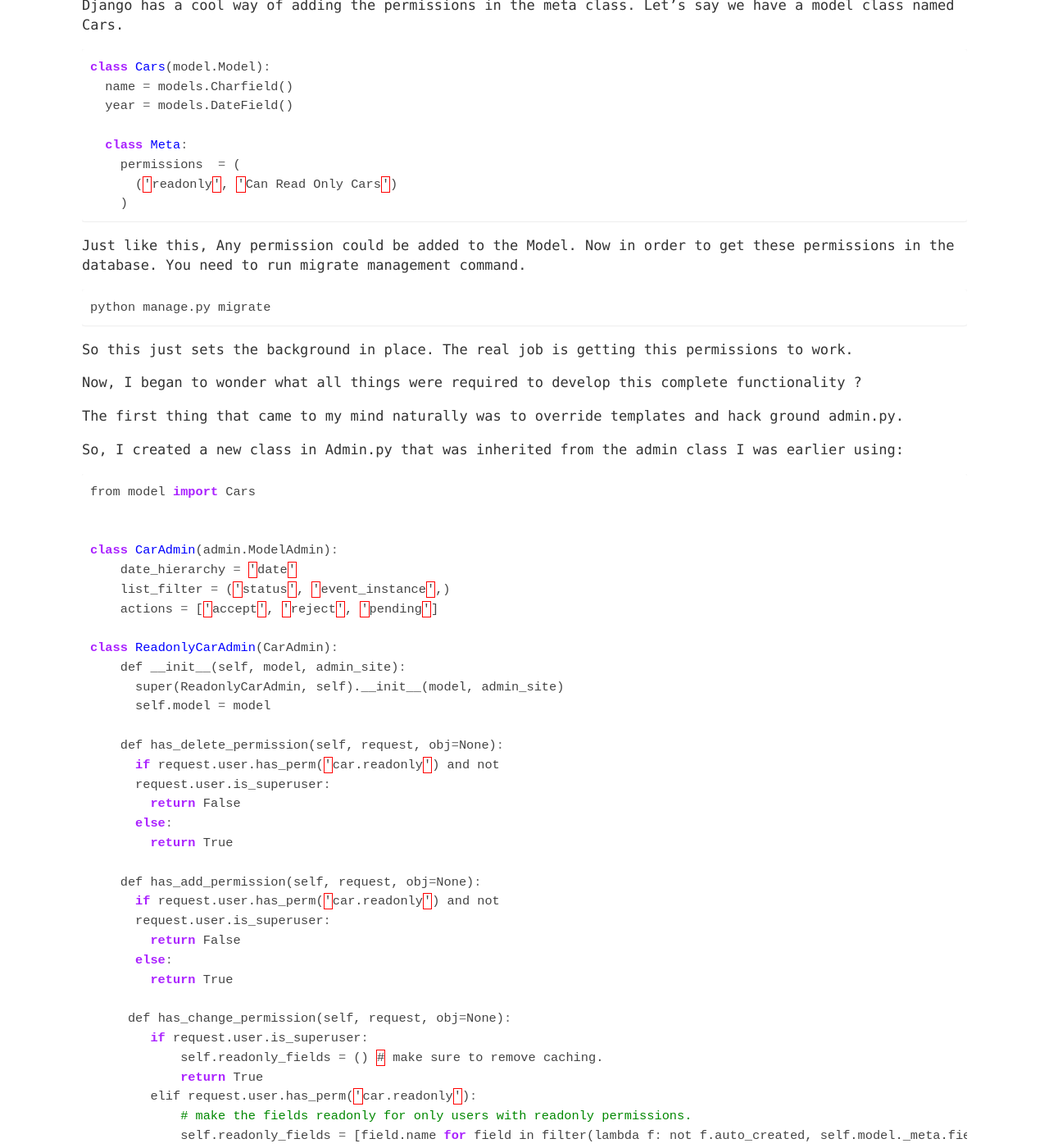
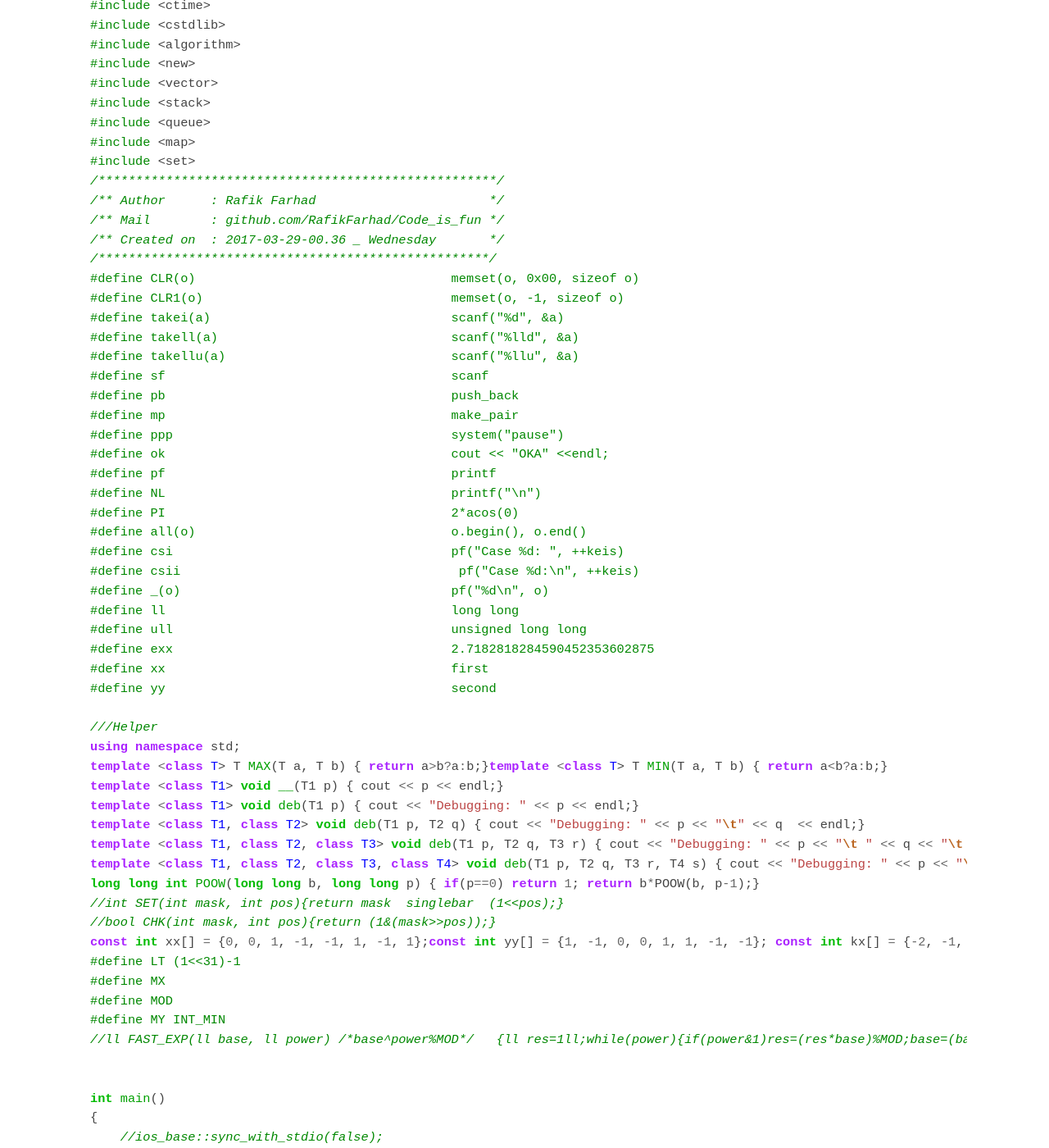
Before and after one commit to RafikFarhad/WhitePaper, a Jekyll site: the page built from _posts/2017-03-26-Updated-PreCode.md, in a window 1280 px wide and 1400 px high, scrolled down 418 px. Shown: the whole window at 82% size. Built offline with Jekyll 4.4.1, drawn with Linux system fonts in a browser that asks for light colours; comment, search, counter and statistics services are not loaded; some of the changed text lies outside the part shown.

Commit message:
1st post

```diff
--- a/_posts/2017-03-26-Updated-PreCode.md
+++ b/_posts/2017-03-26-Updated-PreCode.md
@@ -1,140 +1,104 @@
 ---
 layout: post
 title: "Updated PreCode"
-description: "Guide to setup readonly mode for some users in django admin"
+description: "PreCode for ACM"
 category: articles
-tags: [python, django, django-admin]
+tags: [c++, precode, voot_sust]
 comments: false
 ---
 
-Last week, I came across an interesting problem at work. The problem was to get read only users in a Django based application.
+Updated on: 27-03-2017
 
-But doing so was not very simple because there is no read only mode for users
-in Django. In order to solve this, I first started reading answers on stack
-overflow. Some of those links did pointed me to a correct route. Here, I will
-document the whole process so that it could help others and serve as a reminder
-for me as well.
+{% highlight c++ %}
 
-First of all, the whole system of authentication in any system originates from
-permissions. The basis permissions are. Read, Write, Execute. in Unix (chmod is
-used to set permissions).
+/*Winter is coming*/
 
 
-Django has a cool way of adding the permissions in the meta class. Let's say we
-have a model class named Cars.
+#include <cstdio>
+#include <iostream>
+#include <string>
+#include <cstring>
+#include <math.h>
+#include <ctime>
+#include <cstdlib>
+#include <algorithm>
+#include <new>
+#include <vector>
+#include <stack>
+#include <queue>
+#include <map>
+#include <set>
+/*****************************************************/
+/** Author      : Rafik Farhad                       */
+/** Mail        : github.com/RafikFarhad/Code_is_fun */
+/** Created on  : 2017-03-29-00.36 _ Wednesday       */
+/****************************************************/
+#define CLR(o)                                  memset(o, 0x00, sizeof o)
+#define CLR1(o)                                 memset(o, -1, sizeof o)
+#define takei(a)                                scanf("%d", &a)
+#define takell(a)                               scanf("%lld", &a)
+#define takellu(a)                              scanf("%llu", &a)
+#define sf                                      scanf
+#define pb                                      push_back
+#define mp                                      make_pair
+#define ppp                                     system("pause")
+#define ok                                      cout << "OKA" <<endl;
+#define pf                                      printf
+#define NL                                      printf("\n")
+#define PI                                      2*acos(0)
+#define all(o)                                  o.begin(), o.end()
+#define csi                                     pf("Case %d: ", ++keis)
+#define csii                                     pf("Case %d:\n", ++keis)
+#define _(o)                                    pf("%d\n", o)
+#define ll                                      long long
+#define ull                                     unsigned long long
+#define exx                                     2.7182818284590452353602875
+#define xx                                      first
+#define yy                                      second
 
-{% highlight c++ %}
-class Cars(model.Model):
-  name = models.Charfield()
-  year = models.DateField()
+///Helper
+using namespace std;
+template <class T> T MAX(T a, T b) { return a>b?a:b;}template <class T> T MIN(T a, T b) { return a<b?a:b;}
+template <class T1> void __(T1 p) { cout << p << endl;}
+template <class T1> void deb(T1 p) { cout << "Debugging: " << p << endl;}
+template <class T1, class T2> void deb(T1 p, T2 q) { cout << "Debugging: " << p << "\t" << q  << endl;}
+template <class T1, class T2, class T3> void deb(T1 p, T2 q, T3 r) { cout << "Debugging: " << p << "\t " << q << "\t " << r << endl;}
+template <class T1, class T2, class T3, class T4> void deb(T1 p, T2 q, T3 r, T4 s) { cout << "Debugging: " << p << "\t " << q << "\t " << r << "\t " << s << endl;}
+long long int POOW(long long b, long long p) { if(p==0) return 1; return b*POOW(b, p-1);}
+//int SET(int mask, int pos){return mask  singlebar  (1<<pos);}
+//bool CHK(int mask, int pos){return (1&(mask>>pos));}
+const int xx[] = {0, 0, 1, -1, -1, 1, -1, 1};const int yy[] = {1, -1, 0, 0, 1, 1, -1, -1}; const int kx[] = {-2, -1, 1, 2, 2, 1, -1, -2}; const int ky[] = {1, 2, 2, 1, -1, -2, -2, -1};   // KX-> Knight moves xx-> diagonal -> 8 horizontal/vertical->4
+#define LT (1<<31)-1
+#define MX
+#define MOD
+#define MY INT_MIN
+//ll FAST_EXP(ll base, ll power) /*base^power%MOD*/   {ll res=1ll;while(power){if(power&1)res=(res*base)%MOD;base=(base*base)%MOD;power>>=1;}return res%MOD;}
 
-  class Meta:
-    permissions  = (
-      ('readonly', 'Can Read Only Cars')
-    )
-{% endhighlight %}
 
-Just like this, Any permission could be added to the Model. Now in order to get
-these permissions in the database. You need to run migrate management command.
+int main()
+{
+    //ios_base::sync_with_stdio(false);
+#ifndef ONLINE_JUDGE
+    //freopen("/home/looser/Desktop/000.txt","r",stdin);
+    //freopen("000.txt","r",stdin);
+    //freopen("output.txt", "w", stdout);
+    //clock_t ooo = clock();
+#endif
+    ///                                    MAIN
+    int i, t, j, k, l,  keis(0), c, d, x, y, a, b;
+//    char pp[100];
+//    fgets(pp, 100, stdin);
 
-{% highlight bash %}
-python manage.py migrate
-{% endhighlight %}
 
-So this just sets the background in place. The real job is getting this
-permissions to work.
-
-Now, I began to wonder what all things were required to develop this complete
-functionality ?
-
-The first thing that came to my mind naturally was to override templates and
-hack ground admin.py.
-
-So, I created a new class in Admin.py that was inherited from the admin class
-I was earlier using:
+    /* Coding is FUN  */
+    ///                                    ENDD
+#ifndef ONLINE_JUDGE
+    //pf("-------ENDS OF OUTPUT------\n\n");
+    //pf("Time Elapsed: %lu\n", (clock()-ooo));
+#endif
+    return 0;
+}
 
 
 
-{% highlight cpp %}
-from model import Cars
-
-
-class CarAdmin(admin.ModelAdmin):
-    date_hierarchy = 'date'
-    list_filter = ('status', 'event_instance',)
-    actions = ['accept', 'reject', 'pending']
-
-class ReadonlyCarAdmin(CarAdmin):
-    def __init__(self, model, admin_site):
-      super(ReadonlyCarAdmin, self).__init__(model, admin_site)
-      self.model = model
-
-    def has_delete_permission(self, request, obj=None):
-      if request.user.has_perm('car.readonly') and not
-      request.user.is_superuser:
-        return False
-      else:
-        return True
-
-    def has_add_permission(self, request, obj=None):
-      if request.user.has_perm('car.readonly') and not
-      request.user.is_superuser:
-        return False
-      else:
-        return True
-
-     def has_change_permission(self, request, obj=None):
-        if request.user.is_superuser:
-            self.readonly_fields = () # make sure to remove caching.
-            return True
-        elif request.user.has_perm('car.readonly'):
-            # make the fields readonly for only users with readonly permissions.
-            self.readonly_fields = [field.name for field in filter(lambda f: not f.auto_created, self.model._meta.fields)]
-            return True
-        else:
-            return False
-
-
-     def get_actions(self, request):
-        actions = super(ReadOnlyCarAdmin, self).get_actions(request)
-        if request.user.has_perm('car.readonly') and not request.user.is_superuser:
-            # This ensures that that user doesn't not have any actions
-            if 'delete_selected' in actions:
-                del actions['delete_selected']
-                del actions['accept']
-                del actions['reject']
-                del actions['pending']
-            return actions
-        else:
-            return actions
-
-
-admin_site.register(Car, ReadonlyCarAdmin)
 {% endhighlight %}
-
-Okay, so now we have a robust system in place to ensure whichever user has
-readonly permission on Cars Model would only be able to see the model data in
-Readonly mode.
-
-But this is not it. Here is the part where templates are overridden.
-
-First of all save and cancel button on buttom needs to go as we don't need
-them.
-
-
-For that, create a new template in templates folder.The templates name is ` change_form.html`.
-Hence the full pathname is ` carapp/templates/admin/change_form.html`.
-
-Copy the content from the default django template (/admin/change_form.html) in django project
-add replace this content with this gist:
-
-<script src="https://gist.github.com/vinitkumar/48a9cd0c2e35e033659c.js"></script>
-
-This will ensure that the selected user with this readonly only permissions won't be able
-get the submit button on his admin page.
-
-Now, you have a fully functioning Django Admin with readonly mode. The main effort was to make it
-very easy to use and ensure that this feature could run across future versions.
-
-
-Hope this post help anyone else who has to implement something similar.
```
